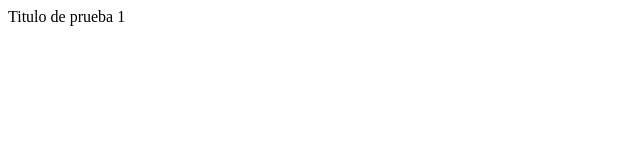
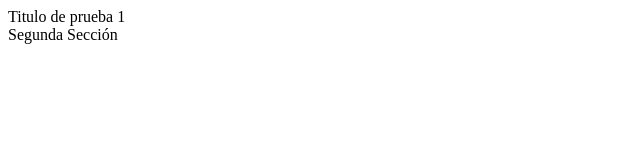
Before and after one commit to nachooooooox/gh-page, a plain HTML site: page index.html in a window 1280 px wide. Shown: the whole page, without its empty margins (0-640 px from the left). Drawn offline with Linux system fonts and the light colour scheme.

Commit message:
Cambios desde VS Code

```diff
--- a/index.html
+++ b/index.html
@@ -7,5 +7,6 @@
 </head>
 <body>
 	<section><span>Titulo de prueba 1</span></section>
+	<section>Segunda Sección</section>
 </body>
 </html>
```
